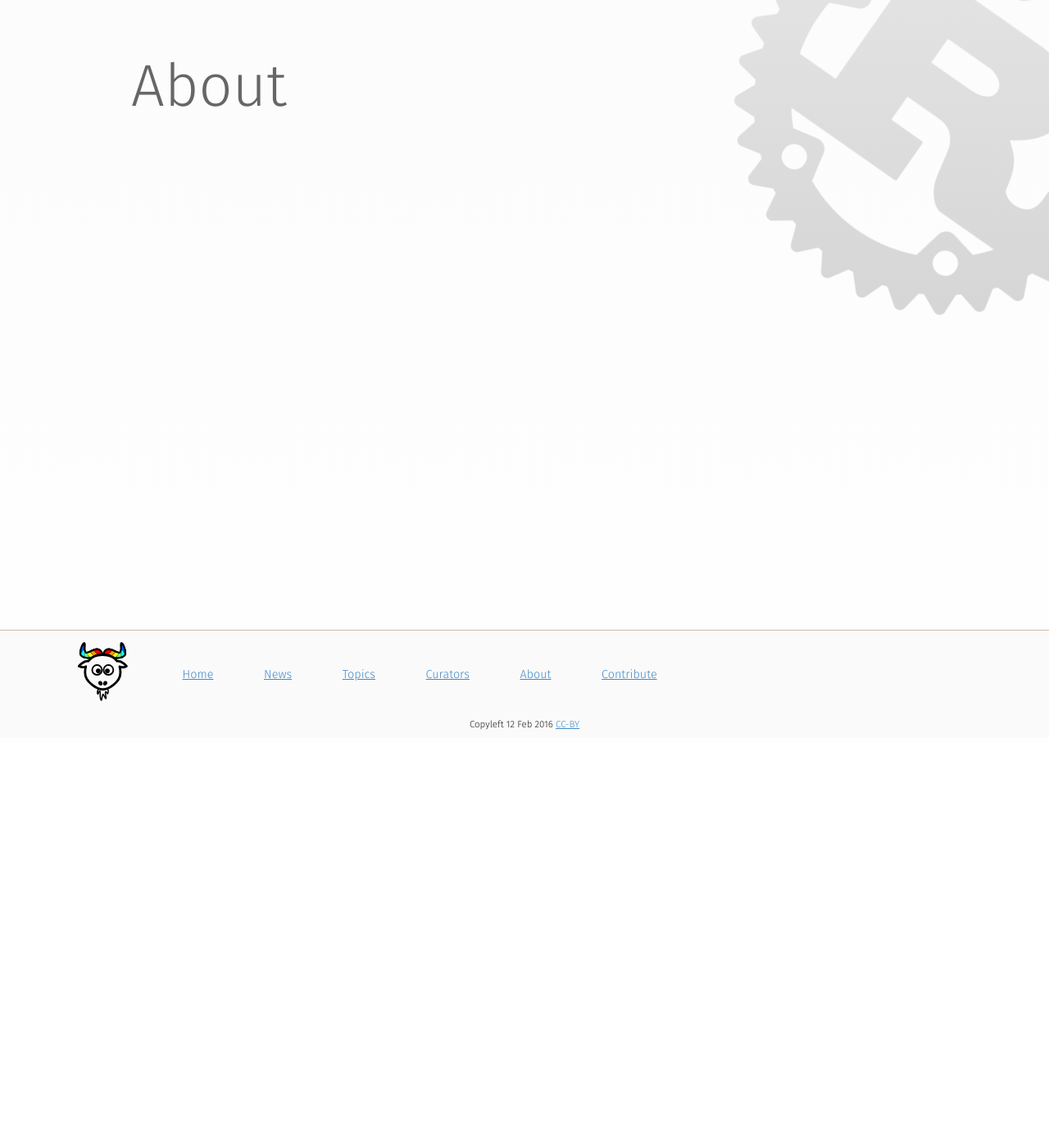
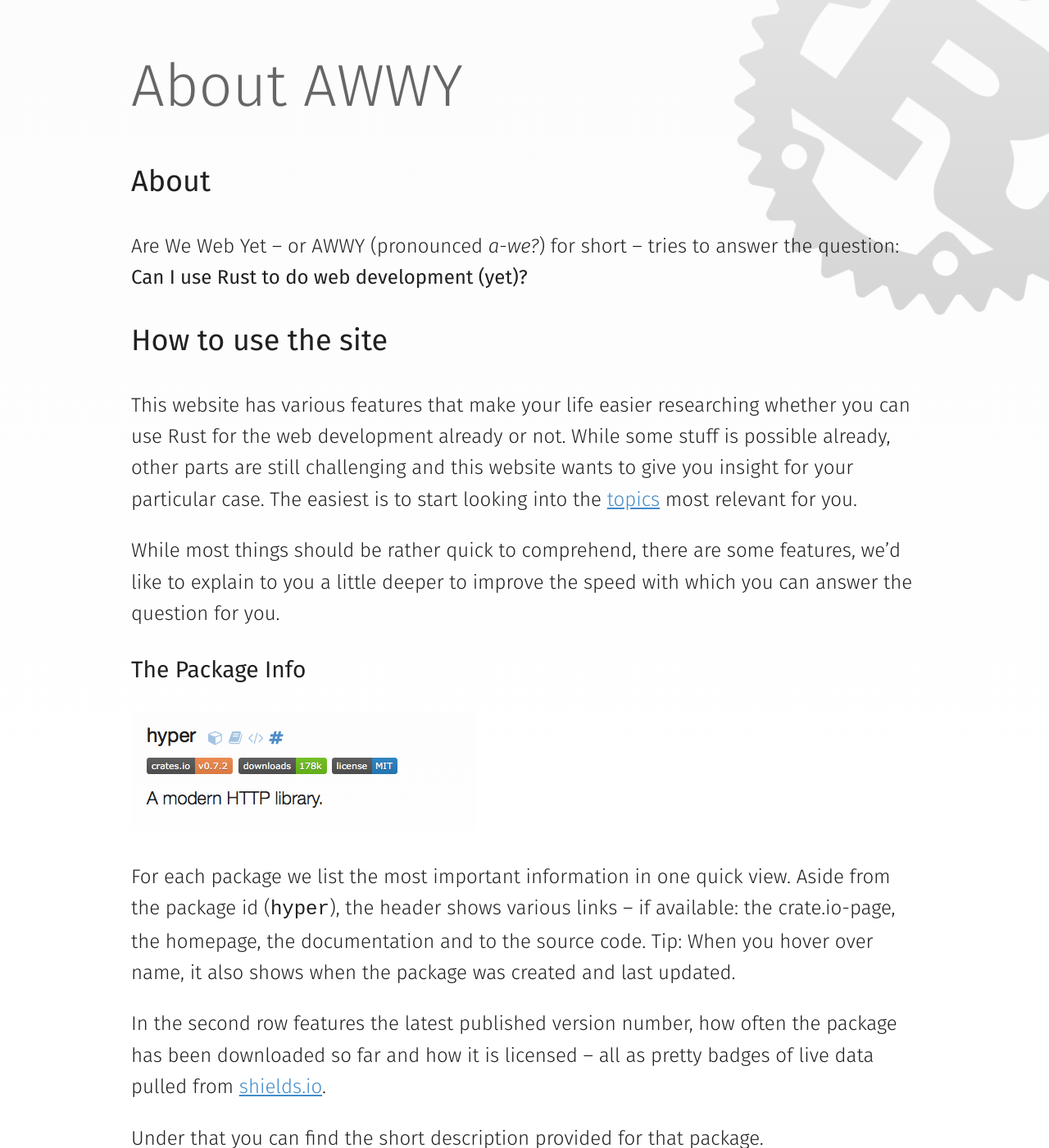
Before and after one commit to chris-morgan/arewewebyet, a Jekyll site: the page built from about.md, in a window 1280 px wide and 1400 px high. Shown: the whole window at 82% size. Built offline with Jekyll 4.4.1, drawn with Linux system fonts in a browser that asks for light colours; nearby versions of some CDN libraries; some of the changed text lies outside the part shown.

Commit message:
add about section

```diff
--- a/_includes/level.html
+++ b/_includes/level.html
@@ -1,7 +1,7 @@
 <span class="level-indicator level-{{include.level}}"
 
   {% if include.level == 0 %}
-    title="perfect: stable, tested and mature"
+    title="everything is awesome: stable, tested and mature"
   {% elsif include.level == 1 %}
     title="pretty great already"
   {% elsif include.level == 2 %}
@@ -9,9 +9,9 @@
   {% elsif include.level == 3 %}
     title="not yet stable, but progressing"
   {% elsif include.level == 4 %}
-    title="unstable/incomplete, needs serious work"
+    title="unstable/incomplete, needs work"
   {% elsif include.level == 5 %}
-    title="needs work"
+    title="barely there, needs serious work"
   {% else %}
     title="basically non-existant"
   {% endif %}
--- a/about.md
+++ b/about.md
@@ -1,5 +1,58 @@
 ---
 layout: page
-title: About
+title: About AWWY
 permalink: /about/
 ---
+
+## About
+
+Are We Web Yet – or AWWY (pronounced _a-we?_) for short – tries to answer the question: **Can I use Rust to do web development (yet)?**
+
+## How to use the site
+
+This website has various features that make your life easier researching whether you can use Rust for the web development already or not. While some stuff is possible already, other parts are still challenging and this website wants to give you insight for your particular case. The easiest is to start looking into the [topics](/topics/) most relevant for you.
+
+While most things should be rather quick to comprehend, there are some features, we'd like to explain to you a little deeper to improve the speed with which you can answer the question for you.
+
+### The Package Info
+
+![Package Info](/assets/about/package-info.png)
+
+For each package we list the most important information in one quick view. Aside from the package id (`hyper`), the header shows various links – if available: the crate.io-page, the homepage, the documentation and to the source code. Tip: When you hover over name, it also shows when the package was created and last updated.
+
+In the second row features the latest published version number, how often the package has been downloaded so far and how it is licensed – all as pretty badges of live data pulled from [shields.io](http://shields.io/).
+
+Under that you can find the short description provided for that package.
+
+#### Comments
+
+![comments](/assets/about/comments.png)
+
+Now some packages contain an extra `comments` sections. By default these are hidden to not clutter the page when you only want to have an overview of what's going on in a specific topic. But with just one click on the word, you can toggle the visibility of the comments for that package.
+
+![comments visible](/assets/about/comments-shown.png)
+
+Each comment features the author, when it was written and what version they were talking about. Make sure to always check the version with the one you see above, things might have changed!
+
+Next to the text itself the side-bar is color coded, where blue and grey indicate informational content, green a positive review or even recommendation, yellow an warning and red an important problem or blocker.
+
+### Understanding the level indicator
+
+Throughout the app – mostly on section titles – you find the small `level indicators`: a colored glyph, which should give you a hint on the maturity of the subject overall as designated by the [curators](/curators/). The following indicators are available:
+
+<ul>
+  <li>{% include level.html level=0 %} – everything is awesome<a href="https://www.youtube.com/watch?v=9cQgQIMlwWw" target="_blank">™</a>: stable, tested and mature</li>
+  <li>{% include level.html level=1 %} – stuff's pretty great</li>
+  <li>{% include level.html level=2 %} – getting there, stable but still maturing</li>
+  <li>{% include level.html level=3 %} – not yet stable, but progressing</li>
+  <li>{% include level.html level=4 %} – unstable/incomplete, needs work</li>
+  <li>{% include level.html level=5 %} – barely there, needs serious work</li>
+  <li>{% include level.html level=6 %} – basically non-existant</li>
+</ul>
+
+If you need a reminder, you can also just hover over the glyph to get the text.
+
+
+## Credits
+
+This project is hosted and largely developed by [The Bashy](http://bashy.io/), specifically [Benjamin Kampmann](/curators/#ben). The content is curated by the [curators](/curators/). The first version was developed and hosted by [Chris Morgan](https://github.com/chris-morgan). All content is licensed under the [Creative Commons Attribution License (International)](https://github.com/bashyHQ/arewewebyet/blob/gh-pages/LICENSE).
```
Also changed, not shown: assets/about/comments-shown.png (added), assets/about/comments.png (added), assets/about/package-info.png (added).
